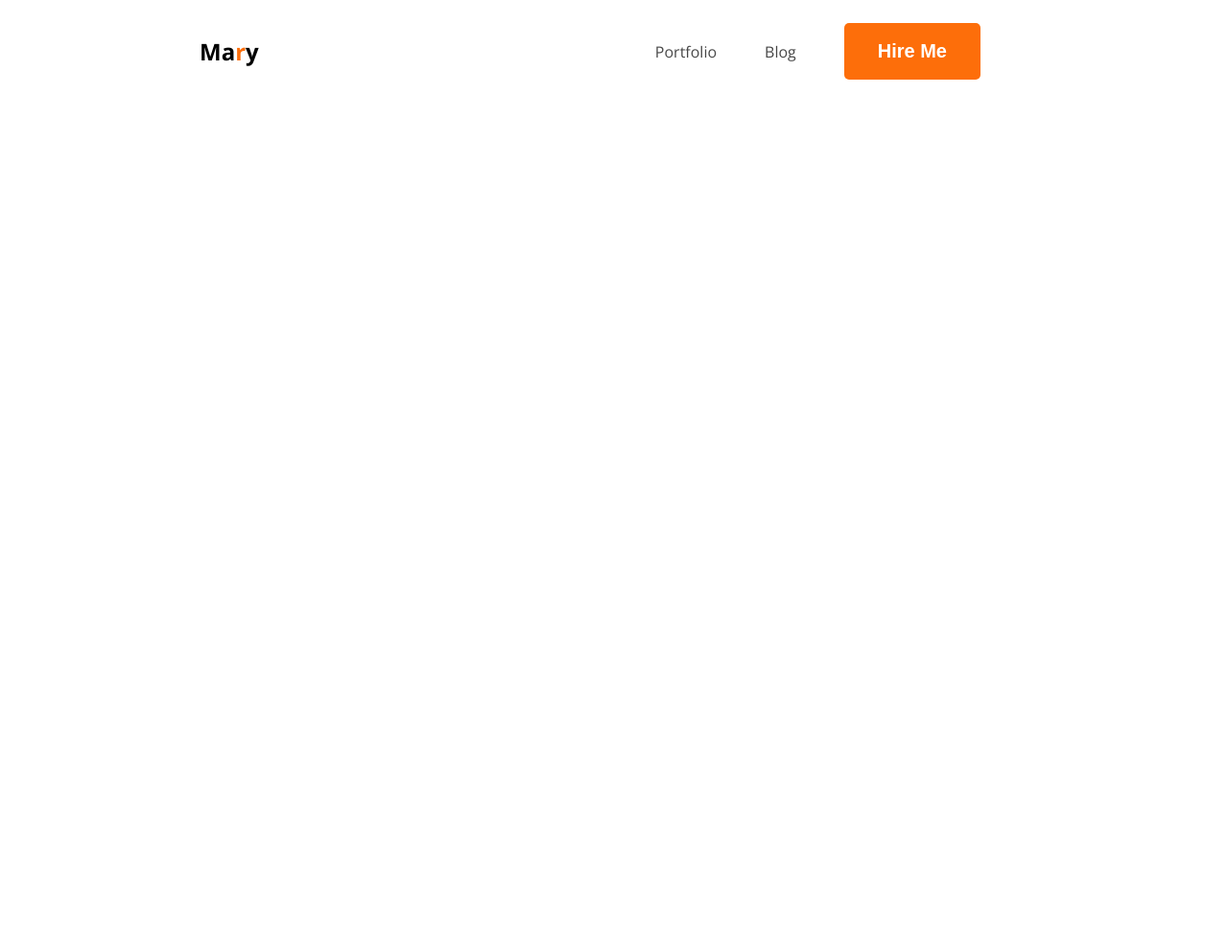
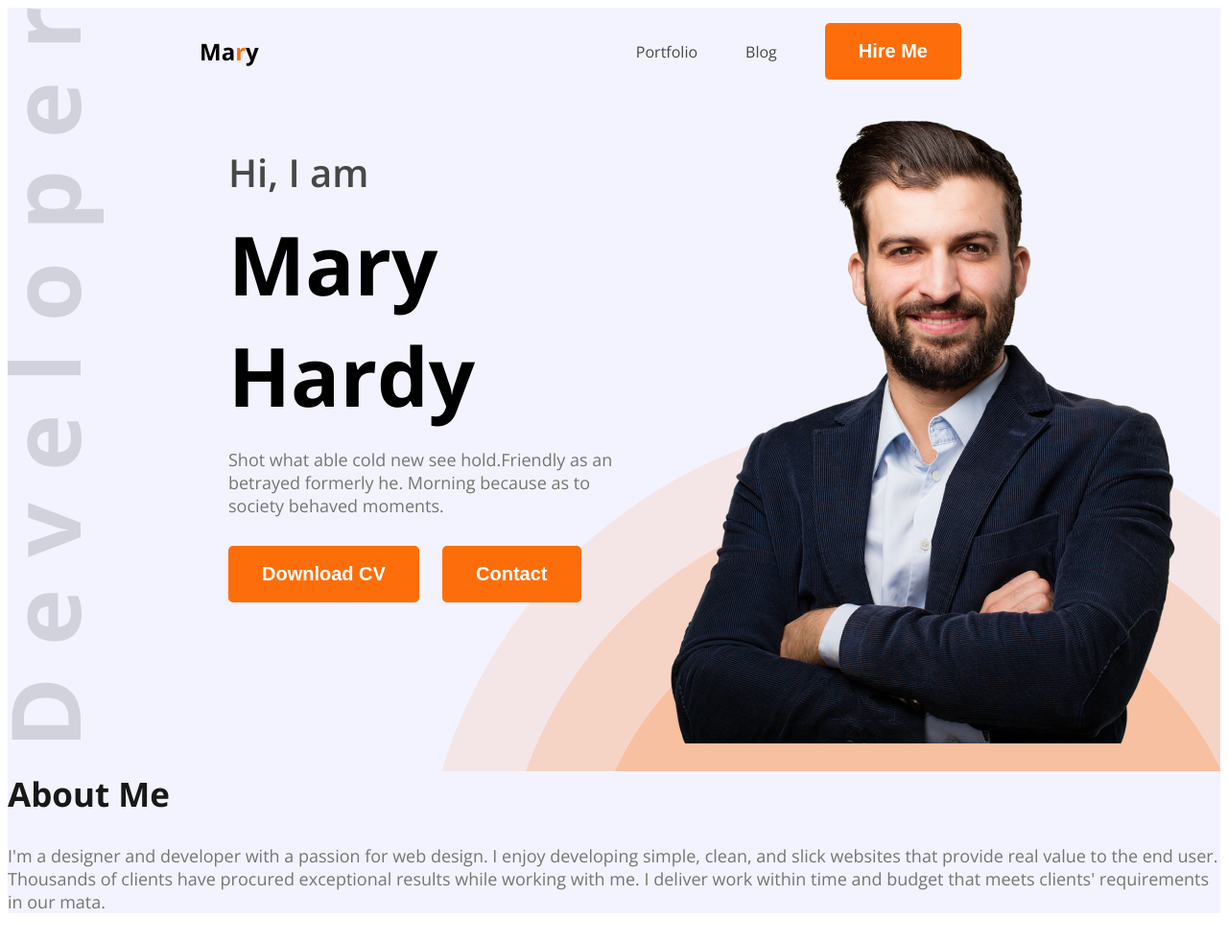
Before and after one commit to abidhossain-manu/portfolio, a plain HTML site: page index.html in a window 1280 px wide. Shown: the whole page at 96% size. Before the commit the page ends 800 px from the top, so only its background shows below. Drawn offline with nearby package versions, Linux system fonts and the light colour scheme.

Commit message:
Added About

```diff
--- a/css/style.css
+++ b/css/style.css
@@ -1,4 +1,6 @@
 @import url('https://fonts.googleapis.com/css2?family=Open+Sans:ital,wght@0,300..800;1,300..800&family=Work+Sans:ital,wght@0,100..900;1,100..900&display=swap');
+
+
 
 
 
@@ -19,6 +21,7 @@
     border-radius: 5px;
     font-size: 20px;
     border: none;
+   margin-right: 20px;
 
 }
 
@@ -55,14 +58,70 @@ nav ul a{
        color: #474747;
     }
 
+    .header {
 
-.nav-title{
+        background-image: url('../images/developer.png'), url('../images/header_bg.png');
+        background-repeat: no-repeat;
+        background-position: top left, bottom right;
+    }
 
-
-}
 
 .text-primary {
 
     color: #FD6E0A;
 
 }
+
+.description {
+    font-size: 18px;
+    color: #757575;
+    margin-bottom: 30px;
+
+}
+
+.banner{
+    display: flex;
+    justify-content: space-between;
+    margin: 0 38px 0 230px;
+
+}
+
+.banner-content {
+    max-width: 580px;
+}
+
+.banner-greeting {
+
+    font-size: 40px;
+    font-weight: 600;
+    margin-bottom: 5px;
+
+}
+
+.banner-title {
+
+    font-size: 85px;
+    font-weight: bold;
+    margin-top: 10px;
+    margin-bottom: 10px;
+
+}
+
+.banner-profile-pic {
+
+    width: 584px;
+
+}
+
+.section-tittle {
+
+    color: #181818;
+    font-size: 35px;
+    font-weight: bold;
+
+}
+
+
+.secondary-bg {
+    background-color: #f3f3ff;
+}
--- a/index.html
+++ b/index.html
@@ -4,10 +4,12 @@
     <meta charset="UTF-8">
     <meta name="viewport" content="width=device-width, initial-scale=1.0">
     <title>Resume of Md. Abid Hossain Manu</title>
-    <link rel="stylesheet" href="/css/style.css">
+    <link rel="stylesheet" href="./css/style.css">
 </head>
 <body class="open-sans-normal">
 
+
+<header class="header secondary-bg">
 <nav>
 
     <h1 class="nav-title">Ma<span class="text-primary">r</span>y</h1>
@@ -24,5 +26,44 @@
 
 </nav>
 
+
+<div class="banner">
+
+    <div class="banner-content">
+
+        <h4 class="banner-greeting dark2">Hi, I am </h4>
+        <h1 class="banner-title"> Mary Hardy</h1>
+        <p class="description">Shot what able cold new see hold.Friendly as an betrayed formerly he. Morning because as to society behaved moments.</p>
+        <button class="btn-primary">Download CV</button>
+        <button class="btn-primary">Contact</button>
+
+    </div>
+
+    <img class="banner-profile-pic" src="./images/hardy.png" alt="">
+
+</div>
+
+<main>
+    <section class="about secondary-bg">
+
+
+    <h2 class="section-tittle">About Me</h2>
+    <p class="description">I'm a designer and developer with a passion for web design. I enjoy developing simple, clean, and slick websites that provide real value to the end user. Thousands of clients have procured exceptional results while working with me. I deliver work within time and budget that meets clients' requirements in our mata.</p>
+
+
+
+
+
+
+
+
+
+
+
+
+</section>
+</main>
+
+
 </body>
 </html>
```
